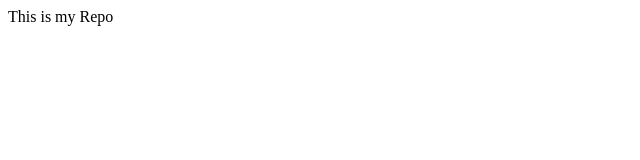
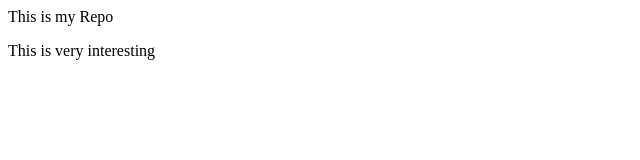
Before and after one commit to VarshaP24/localrepo, a plain HTML site: page index.html in a window 1280 px wide. Shown: the whole page, without its empty margins (0-640 px from the left). Drawn offline with Linux system fonts and the light colour scheme.

Commit message:
I made a new commit

```diff
--- a/index.html
+++ b/index.html
@@ -1 +1,2 @@
 <p>This is my Repo</p>
+<p>This is very interesting</p>
```
